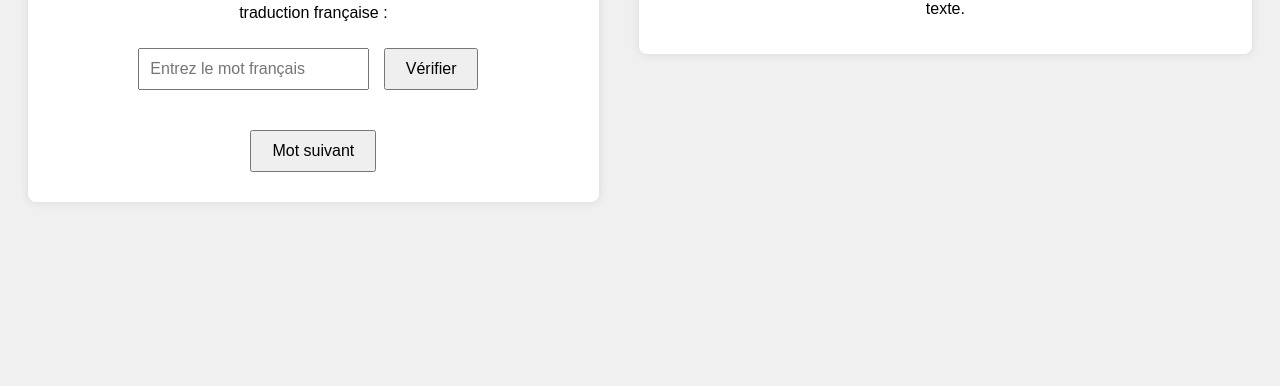
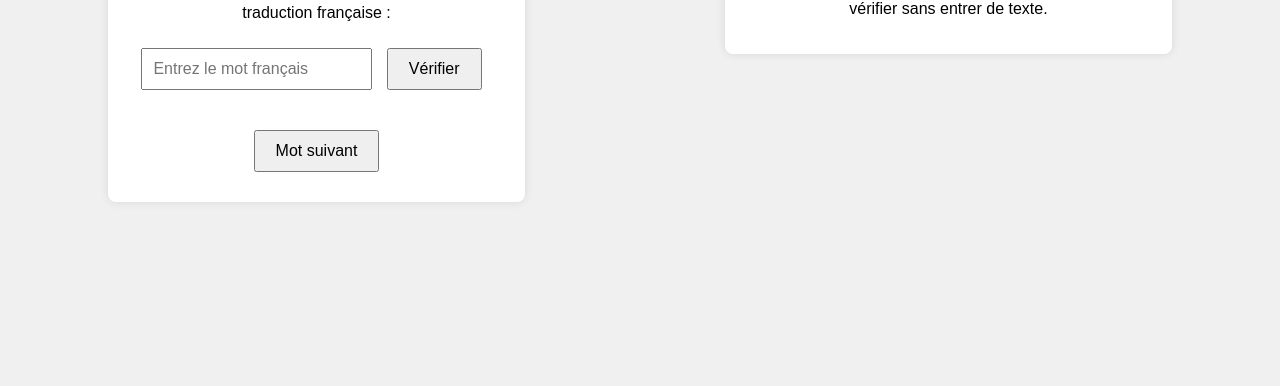
Before and after one commit to BabyMeat/jap, a plain HTML site: page index.html in a window 1280 px wide. Shown: the part 430-816 px from the top of the page. Drawn offline with Linux system fonts and the light colour scheme.

Commit message:
test margin

```diff
--- a/styles.css
+++ b/styles.css
@@ -8,7 +8,7 @@ body {
 }
 
 .container {
-    margin: 20px;
+    margin: 100px;
     text-align: center;
     background: #fff;
     padding: 20px;
```
